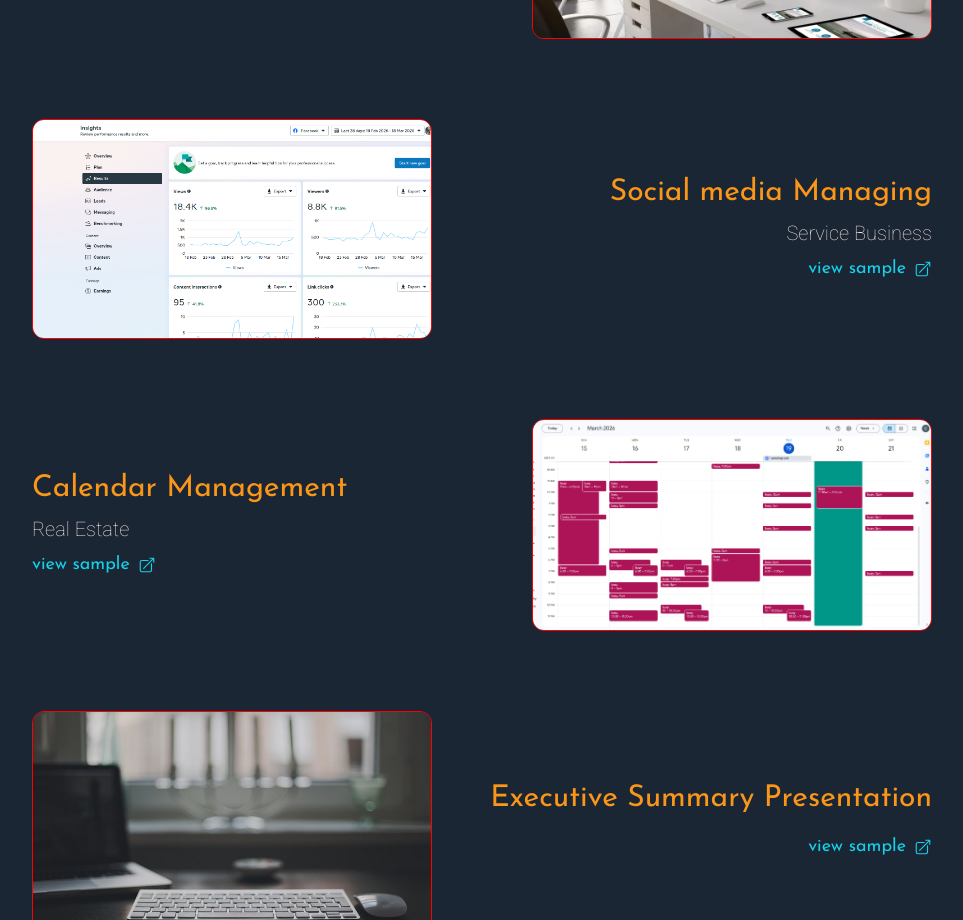
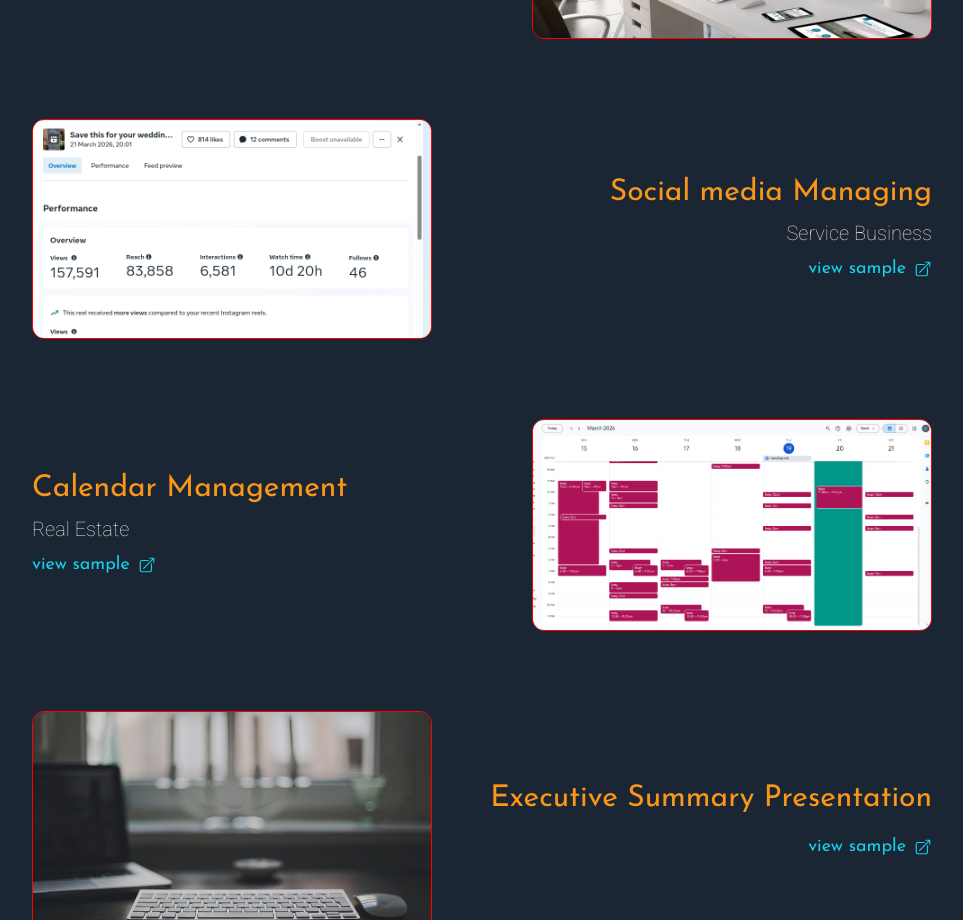
Before and after one commit to Carole27888/my-recent-portfolio, a React (Vite) app: page / in a window 1280 px wide. Shown: the part 4780-5700 px from the top of the page, without its empty margins (158-1121 px from the left). Built offline with nearby package versions, Linux system fonts and the light colour scheme.

Commit message:
Updates the portfolio samples section

```diff
--- a/src/components/ProjectsSection/ProjectsMain.jsx
+++ b/src/components/ProjectsSection/ProjectsMain.jsx
@@ -36,7 +36,7 @@ const projects = [
         name: "Social media Managing",
         year: "Service Business",
         align: "right",
-        image: "./images/SCCC.png",
+        image: "./images/smm12.png",
         link: "./images/SMMM (1).pdf",
     },
     {
```
Also changed, not shown: public/images/smm12.png (added).
